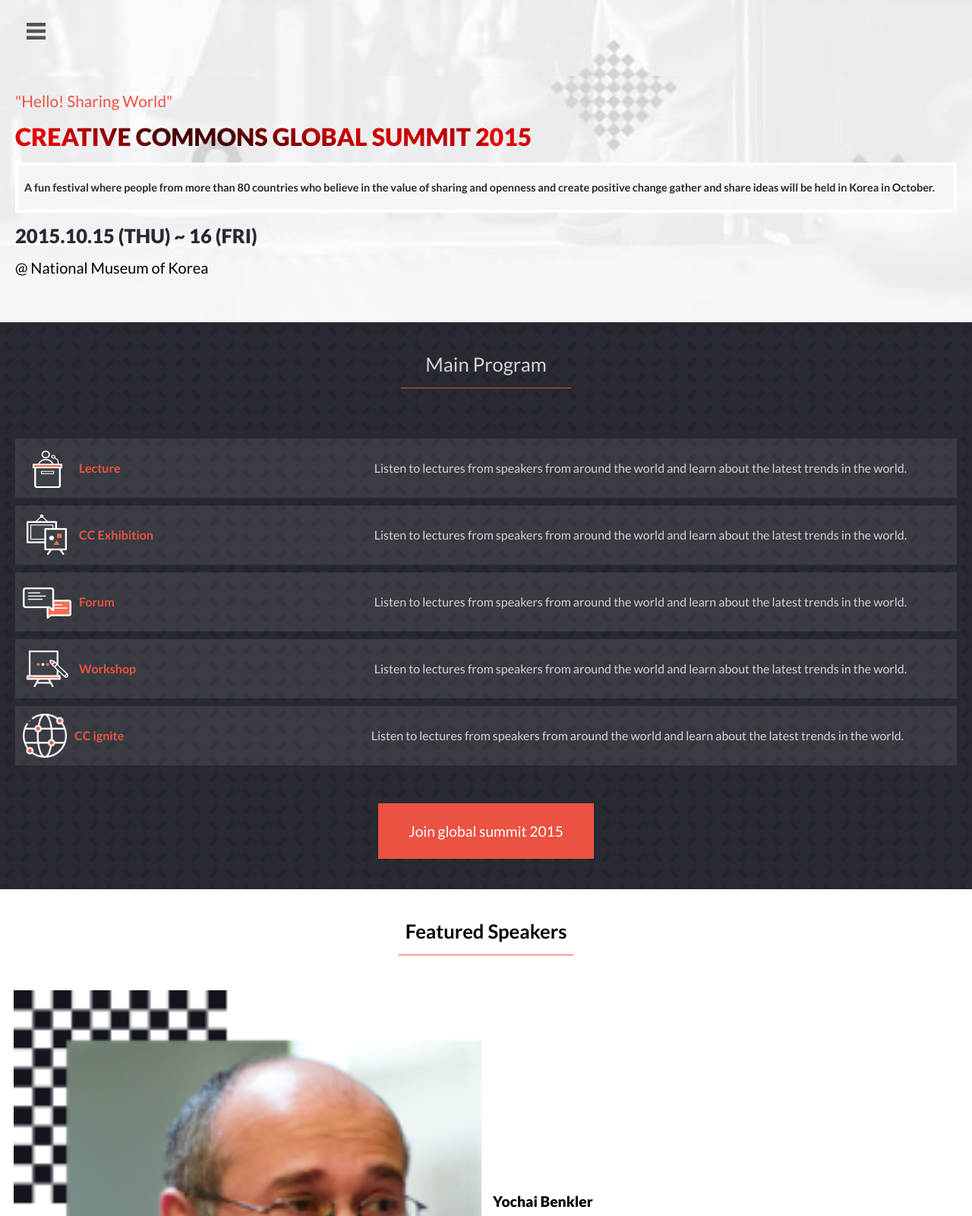
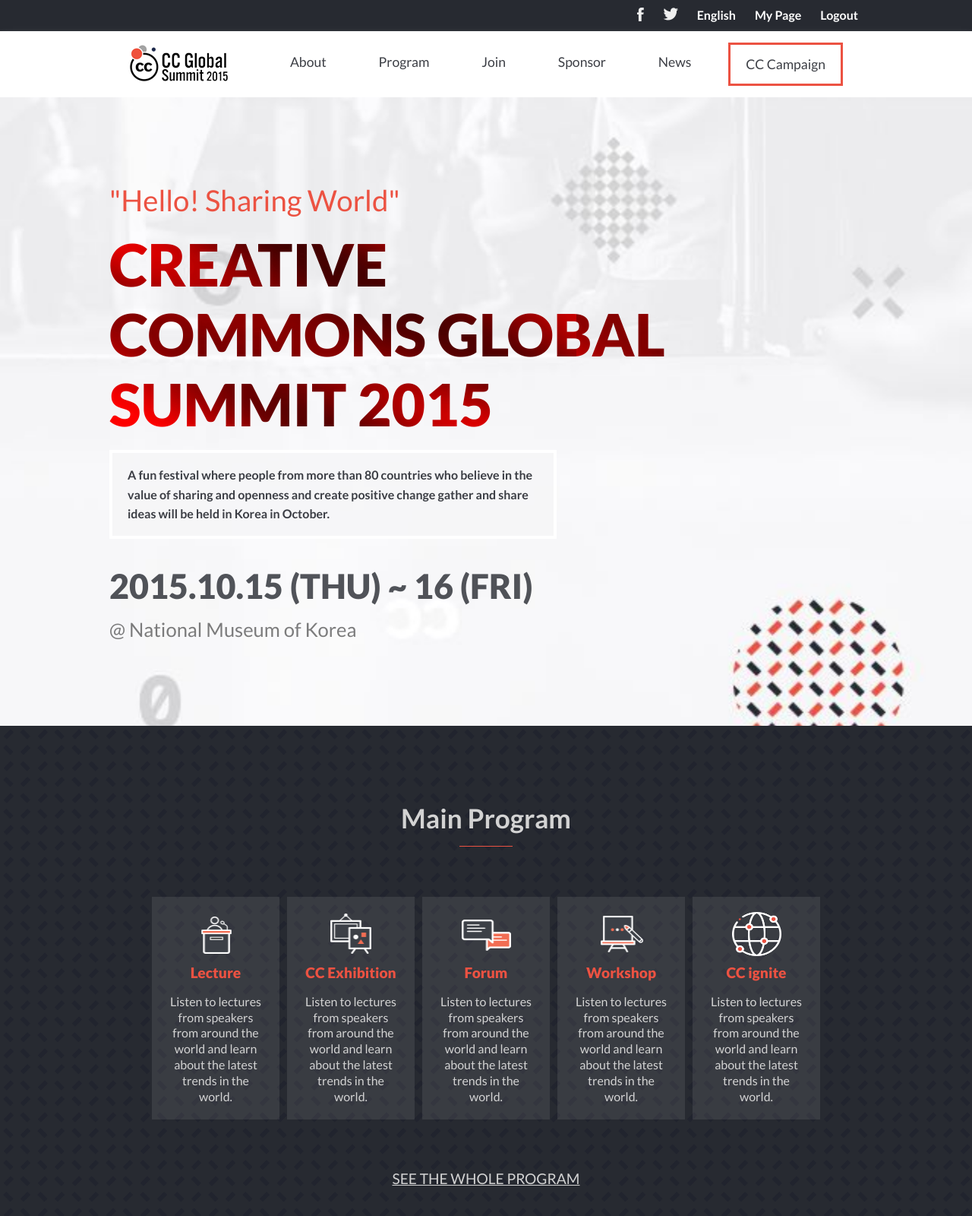
Before and after one commit to AbeeraTahir/JSWORLD-Conference-2023, a website: page index.html in a window 1280 px wide. Shown: the top 1600 px of the page at 76% size. Drawn offline with Linux system fonts and the light colour scheme.

Commit message:
Add home page for desktop

```diff
--- a/css/home.css
+++ b/css/home.css
@@ -18,12 +18,24 @@
   text-align: center;
 }
 
-header {
-  width: 100%;
+.half-01 {
   background-image: url(../images/background-images/bg-01.jpg);
   background-repeat: no-repeat;
   background-size: cover;
-  background-position: 0 0;
+  background-position: center;
+}
+
+.half-02 {
+  background: #fff;
+}
+
+header {
+  width: 100%;
+}
+
+.top-nav,
+.main-nav {
+  display: none;
 }
 
 .nav-bar {
@@ -39,11 +51,7 @@
 }
 
 .headline-section {
-  background-image: url(../images/background-images/bg-01.jpg);
-  background-repeat: repeat-y;
-  background-size: cover;
-  background-position: 0 -120px;
-  height: 100%;
+  width: 100%;
 }
 
 .headline-content {
@@ -161,11 +169,15 @@
   line-height: 1.6rem;
 }
 
-.program-bottom {
+.join-summit {
   padding: 25px 40px;
   color: #fff;
   background-color: #ec5242;
   font-size: 1.2rem;
+}
+
+.see-program {
+  display: none;
 }
 
 .featured-speakers {
@@ -252,7 +264,6 @@
 .partners h2 {
   font-size: 1.6rem;
   font-weight: 600;
-  text-align: center;
 }
 
 .partner-logos {
@@ -285,3 +296,307 @@
   align-items: center;
   gap: 50px;
 }
+
+@media screen and (min-width: 768px) {
+  .half-01 {
+    background: none;
+  }
+
+  .half-02 {
+    background: none;
+  }
+
+  .nav-bar {
+    display: none;
+  }
+
+  .top-nav {
+    display: block;
+    width: 100%;
+    background: #272a31;
+    padding: 10px 150px;
+  }
+
+  .top-nav ul {
+    list-style: none;
+    display: flex;
+    justify-content: flex-end;
+    gap: 25px;
+  }
+
+  .top-nav ul li a {
+    text-decoration: none;
+    color: #fff;
+    font-size: 1rem;
+    font-weight: bold;
+  }
+
+  .main-nav {
+    padding: 15px 170px;
+    display: flex;
+    justify-content: space-between;
+    align-items: center;
+    box-shadow: 0 8px 10px #d3d3d3;
+    box-sizing: border-box;
+  }
+
+  .main-nav ul {
+    list-style: none;
+    display: flex;
+    gap: 1.8rem;
+  }
+
+  .main-nav ul li {
+    padding: 15px 20px;
+  }
+
+  .main-nav ul li a {
+    text-decoration: none;
+    color: #272a31;
+    font-size: 1.1rem;
+    font-weight: 400;
+    opacity: 0.9;
+  }
+
+  .main-nav ul li a:hover {
+    color: #ec5242;
+  }
+
+  .nav-btn {
+    border: 3px solid #ec5242;
+  }
+
+  .headline-section {
+    background-image: url(../images/background-images/bg-01.jpg);
+    background-repeat: no-repeat;
+    background-size: cover;
+  }
+
+  .headline-content {
+    width: 80%;
+    padding: 7rem 9rem;
+    gap: 15px;
+  }
+
+  .headline-content p {
+    font-size: 2.4rem;
+  }
+
+  .headline-content h1 {
+    font-weight: 900;
+    font-size: 4.8rem;
+    text-transform: uppercase;
+  }
+
+  .description-container {
+    border: 4px solid #fff;
+    padding: 16px 20px;
+    background-color: rgba(247, 247, 248, 0.9);
+    width: 80%;
+  }
+
+  .description-container p {
+    font-size: 1rem;
+    font-weight: 600;
+    line-height: 1.6rem;
+    color: #272a31;
+    opacity: 0.9;
+  }
+
+  p.date {
+    font-weight: 900;
+    font-size: 2.8rem;
+    color: #272a31;
+    opacity: 0.8;
+    margin-top: 20px;
+  }
+
+  p.venu {
+    font-size: 1.6rem;
+    font-weight: 400;
+    opacity: 0.5;
+  }
+
+  .main-program {
+    padding: 100px 200px;
+    gap: 50px;
+  }
+
+  .program-header {
+    width: 100%;
+  }
+
+  .program-header h2 {
+    color: #d3d3d3;
+    text-align: center;
+    font-size: 2.2rem;
+    font-weight: 600;
+  }
+
+  .underline {
+    height: 1px;
+    width: 8%;
+    margin: 1rem auto;
+    background-color: #ec5242;
+  }
+
+  .program-contents {
+    display: flex;
+    flex-direction: row;
+    gap: 10px;
+  }
+
+  .program-card {
+    padding: 20px;
+    display: flex;
+    flex-direction: column;
+    justify-content: center;
+    align-items: center;
+    background-color: rgba(211, 211, 211, 0.1);
+    gap: 10px;
+    text-align: center;
+  }
+
+  .program-card img {
+    width: 65px;
+    height: 58px;
+    flex: 0;
+  }
+
+  .program-card h3 {
+    font-size: 1.2rem;
+    font-weight: 800;
+    width: 100%;
+    flex: 1;
+  }
+
+  .program-card p {
+    font-size: 1rem;
+    flex: 2;
+    color: #d3d3d3;
+    line-height: 1.3rem;
+  }
+
+  .join-summit {
+    display: none;
+  }
+
+  .see-program {
+    display: block;
+    position: relative;
+    top: 16px;
+  }
+
+  .see-program a {
+    color: #d3d3d3;
+    font-size: 1.2rem;
+  }
+
+  .featured-speakers {
+    padding: 100px 0;
+    display: flex;
+    flex-direction: column;
+    justify-content: center;
+    align-items: center;
+    gap: 30px;
+    width: 100%;
+  }
+
+  .speaker-header {
+    width: 60%;
+  }
+
+  .speaker-header h2 {
+    font-size: 2.2rem;
+    font-weight: 600;
+    text-align: center;
+  }
+
+  .speakers {
+    width: 80%;
+    display: grid;
+    grid-template-columns: repeat(auto-fit, minmax(380px, 1fr));
+    column-gap: 20px;
+    row-gap: 50px;
+  }
+
+  .speakers-data {
+    width: 100%;
+    display: flex;
+    justify-content: space-between;
+    align-items: center;
+    gap: 15px;
+    padding: 0;
+  }
+
+  .speaker-img {
+    width: 30%;
+  }
+
+  .speaker-img img {
+    width: 100%;
+  }
+
+  .speaker-details {
+    width: 65%;
+    gap: 18px;
+  }
+
+  .name {
+    font-size: 1.3rem;
+    font-weight: 900;
+  }
+
+  .status {
+    font-size: 0.9rem;
+    font-weight: 600;
+    font-style: italic;
+  }
+
+  .work {
+    font-size: 0.85rem;
+    line-height: 1.1rem;
+  }
+
+  .partners {
+    background-color: #272a31;
+    color: #d3d3d3;
+    padding: 50px 10px;
+  }
+
+  .partners h2 {
+    font-size: 2rem;
+    font-weight: 600;
+  }
+
+  .partner-logos {
+    display: flex;
+    flex-direction: row;
+    justify-content: center;
+    align-items: center;
+    padding: 20px;
+    gap: 40px;
+    margin-top: 30px;
+  }
+
+  .logos-center {
+    display: flex;
+    flex-direction: row;
+    gap: 40px;
+  }
+
+  .logos-center img {
+    width: 8rem;
+  }
+
+  footer {
+    padding: 50px 30px;
+  }
+
+  .footer-contents {
+    width: 100%;
+    display: flex;
+    justify-content: space-around;
+    align-items: center;
+  }
+}
--- a/index.html
+++ b/index.html
@@ -5,15 +5,35 @@
   <meta http-equiv="X-UA-Compatible" content="IE=edge">
   <meta name="viewport" content="width=device-width, initial-scale=1.0">
   <title>Conference</title>
+  <script src="https://kit.fontawesome.com/1f634f9b31.js" crossorigin="anonymous"></script>
   <link rel="stylesheet" href="css/home.css">
 </head>
 <body>
+  <div class="half-01">
     <header>
+      <nav class="top-nav">
+        <ul>
+          <li><a href="https://www.facebook.com/"><img src="images/social-media-images/facebook.png" alt="facebook"></a></li>
+          <li><a href="https://twitter.com/"><img src="images/social-media-images/twitter.png" alt="twitter"></a></li>
+          <li><a href="#">English</a></li>
+          <li><a href="#">My Page</a></li>
+          <li><a href="#">Logout</a></li>
+        </ul>
+      </nav>
+      <nav class="main-nav">
+        <div class="logo"><img src="images/logo.png" alt="logo"></div>
+        <ul>
+          <li><a href="#">About</a></li>
+          <li><a href="#">Program</a></li>
+          <li><a href="#">Join</a></li>
+          <li><a href="#">Sponsor</a></li>
+          <li><a href="#">News</a></li>
+          <li class="nav-btn"><a href="#">CC Campaign</a></li>
+        </ul>
+      </nav>
       <nav class="nav-bar">
         <div class="hamburger">
           <img src="icons/mobile_menu.png" alt="hamburger">
-      </div>
-      <div class="logo">
         </div>
       </nav>
     </header>
@@ -28,6 +48,8 @@
           <p class="venu">@ National Museum of Korea</p>
         </div>
       </section>
+  </div>
+  <div class="half-02">
     <section class="main-program">
       <div class="program-header">
         <h2>Main Program</h2>
@@ -69,7 +91,8 @@
             </p>
         </div>
       </div>
-      <div class="program-bottom">Join global summit 2015</div>
+      <div class="join-summit">Join global summit 2015</div>
+      <div class="see-program text-center"><a href="#">SEE THE WHOLE PROGRAM</a></div>
     </section>
     <section class="featured-speakers">
       <div class="speaker-header">
@@ -170,7 +193,7 @@
       </div>
     </section>
     <section class="partners">
-      <h2>Partners</h2>
+      <h2 class="text-center">Partners</h2>
       <div class="underline"></div>
       <div class="partner-logos">
         <div class="logos-center logos-img">
@@ -190,5 +213,6 @@
         <div class="copyright">&copy; All RIGHTS RESERVED</div>
       </div>
     </footer>
+  </div>
 </body>
 </html>
```
Also changed, not shown: css/about.css (+0 -11 lines), images/social-media-images/facebook.png (added), images/social-media-images/twitter.png (added). Lines whose indentation alone changed are shown as unchanged.
